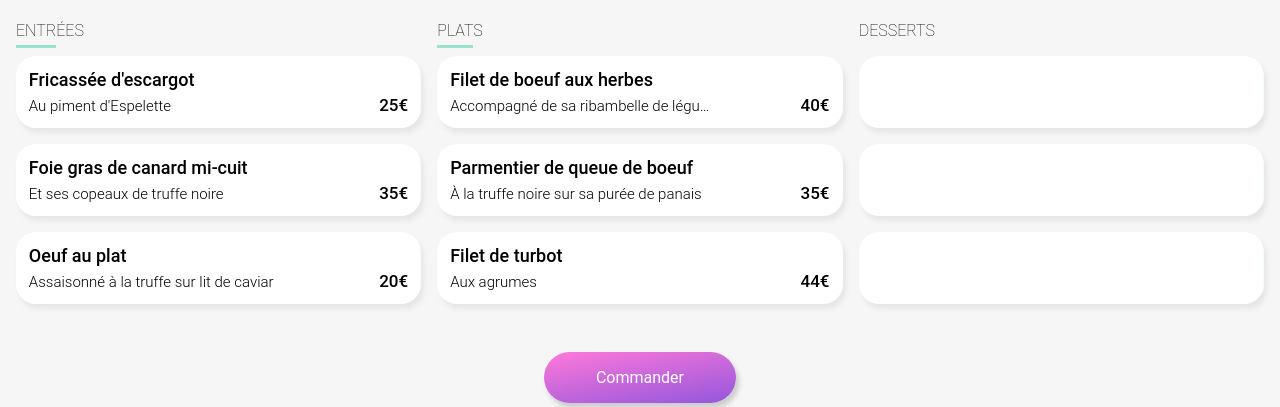
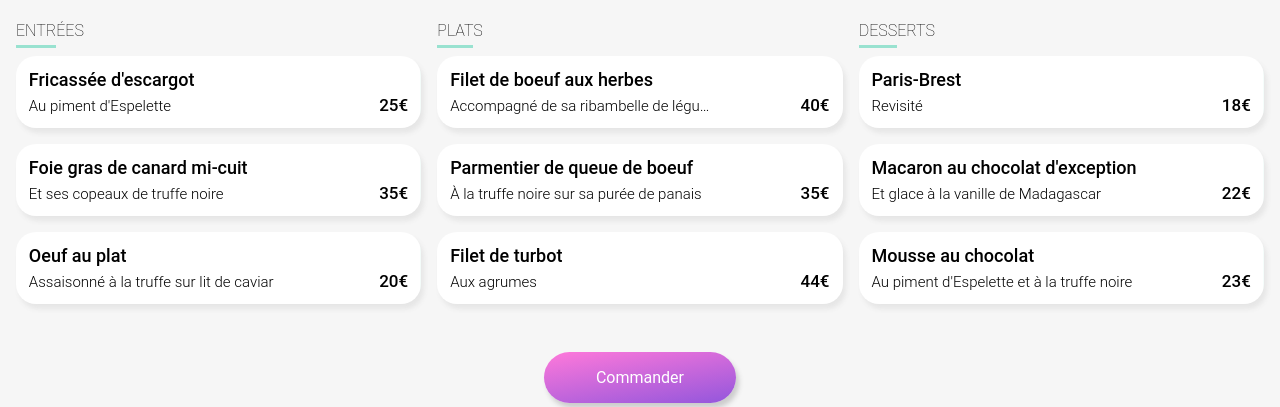
Before and after one commit to NaoDevWeb31/NaomiMango_3_15032021, a plain HTML site: page menu-palette.html in a window 1280 px wide. Shown: the part 393-800 px from the top of the page. Drawn offline with Linux system fonts and the light colour scheme; a web font is replaced by a local one.

Commit message:
[NEW] Section Desserts

```diff
--- a/menu-palette.html
+++ b/menu-palette.html
@@ -100,25 +100,31 @@
                 </div>
 
                 <div class="course">
-                    <h3 class="course__heading">DESSERTS</h3>
+                    <h3 class="course__heading"><span class="underline">DESS</span>ERTS</h3>
                     <div class="course__dishes">
                         <div class="dish">
-                            <h4 class="dish__heading"></h4>
-                            <p class="dish__caption"></p>
-                            <div class="dish__price"></div>
-                            <div class="dish__checkbox"></div>
+                            <h4 class="dish__heading">Paris-Brest</h4>
+                            <p class="dish__caption">Revisité</p>
+                            <div class="dish__price">18€</div>
+                            <div class="dish__checkbox">
+                                <i class="fas fa-check-circle"></i>
+                            </div>
                         </div>
                         <div class="dish">
-                            <h4 class="dish__heading"></h4>
-                            <p class="dish__caption"></p>
-                            <div class="dish__price"></div>
-                            <div class="dish__checkbox"></div>
+                            <h4 class="dish__heading">Macaron au chocolat d'exception</h4>
+                            <p class="dish__caption">Et glace à la vanille de Madagascar</p>
+                            <div class="dish__price">22€</div>
+                            <div class="dish__checkbox">
+                                <i class="fas fa-check-circle"></i>
+                            </div>
                         </div>
                         <div class="dish">
-                            <h4 class="dish__heading"></h4>
-                            <p class="dish__caption"></p>
-                            <div class="dish__price"></div>
-                            <div class="dish__checkbox"></div>
+                            <h4 class="dish__heading">Mousse au chocolat</h4>
+                            <p class="dish__caption">Au piment d'Espelette et à la truffe noire</p>
+                            <div class="dish__price">23€</div>
+                            <div class="dish__checkbox">
+                                <i class="fas fa-check-circle"></i>
+                            </div>
                         </div>
                     </div>
                 </div>
```
